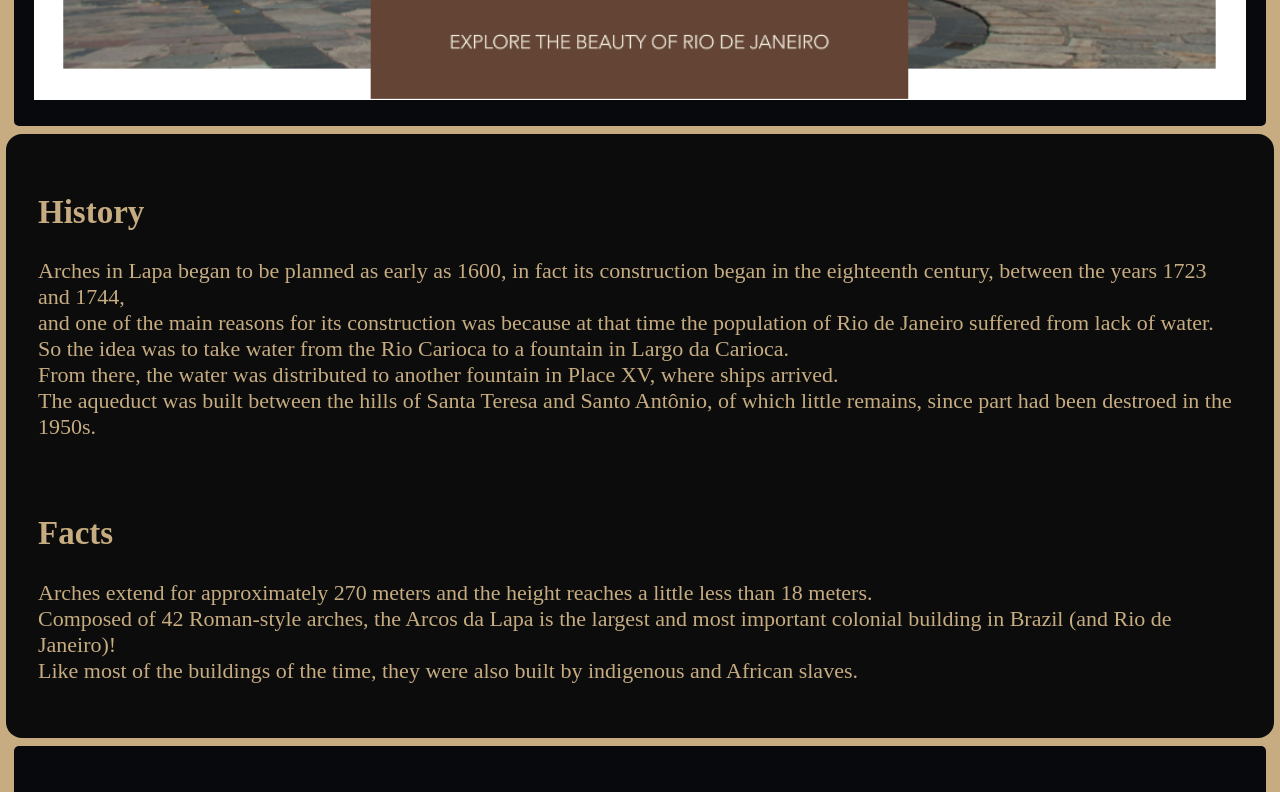
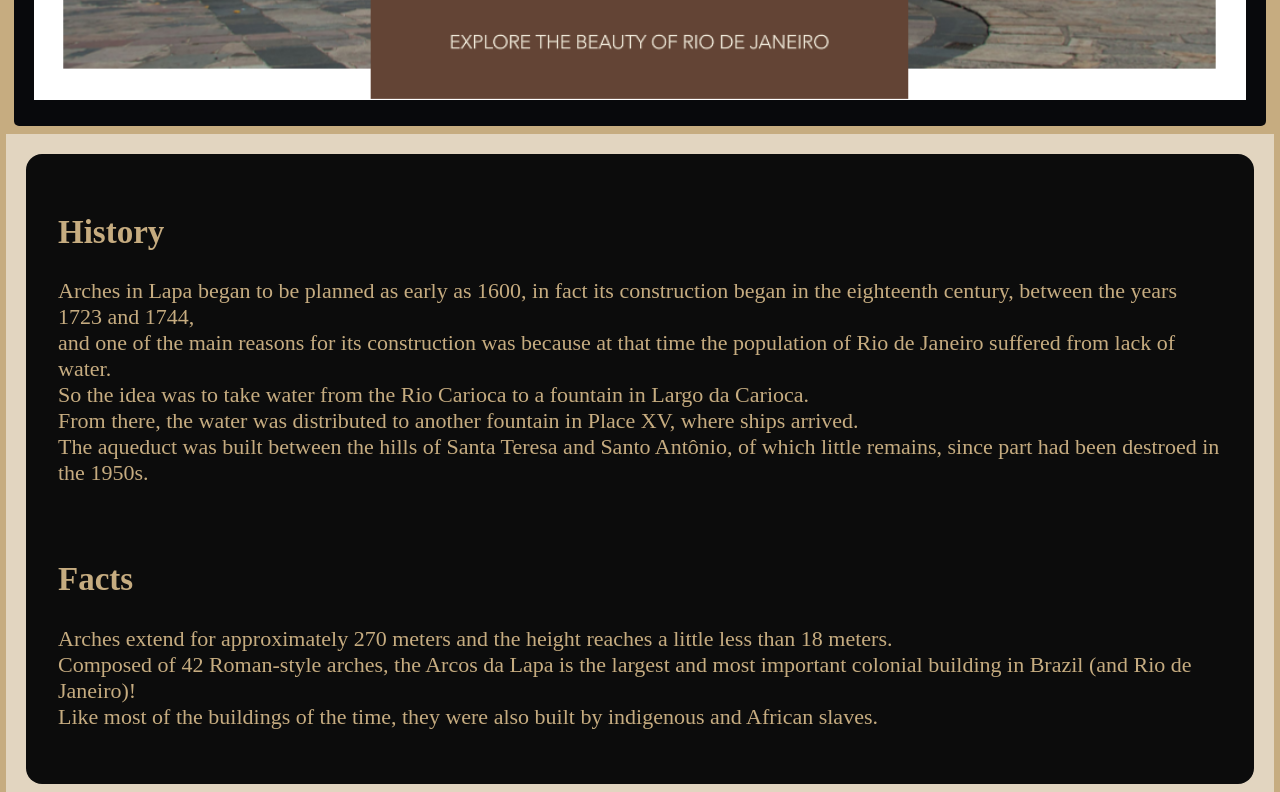
Before and after one commit to karinamellor/lapa-arches, a plain HTML site: page index.html in a window 1280 px wide. Shown: the part 640-1432 px from the top of the page. Drawn offline with Linux system fonts and the light colour scheme.

Commit message:
Change color grid

```diff
--- a/assets/css/style.css
+++ b/assets/css/style.css
@@ -275,7 +275,10 @@ element {
     display: grid;
     grid-template-columns: no repeat;
     grid-gap: 1rem;
+    background-color: rgba(255, 255, 255, 0.5); /* Set the background color with transparency */
+    padding: 20px; /* Add some padding for content visibility */
   }
+
   .grid > div {
     background: #0c0c0c;
     -webkit-text-fill-color: #C6AC80;
```
